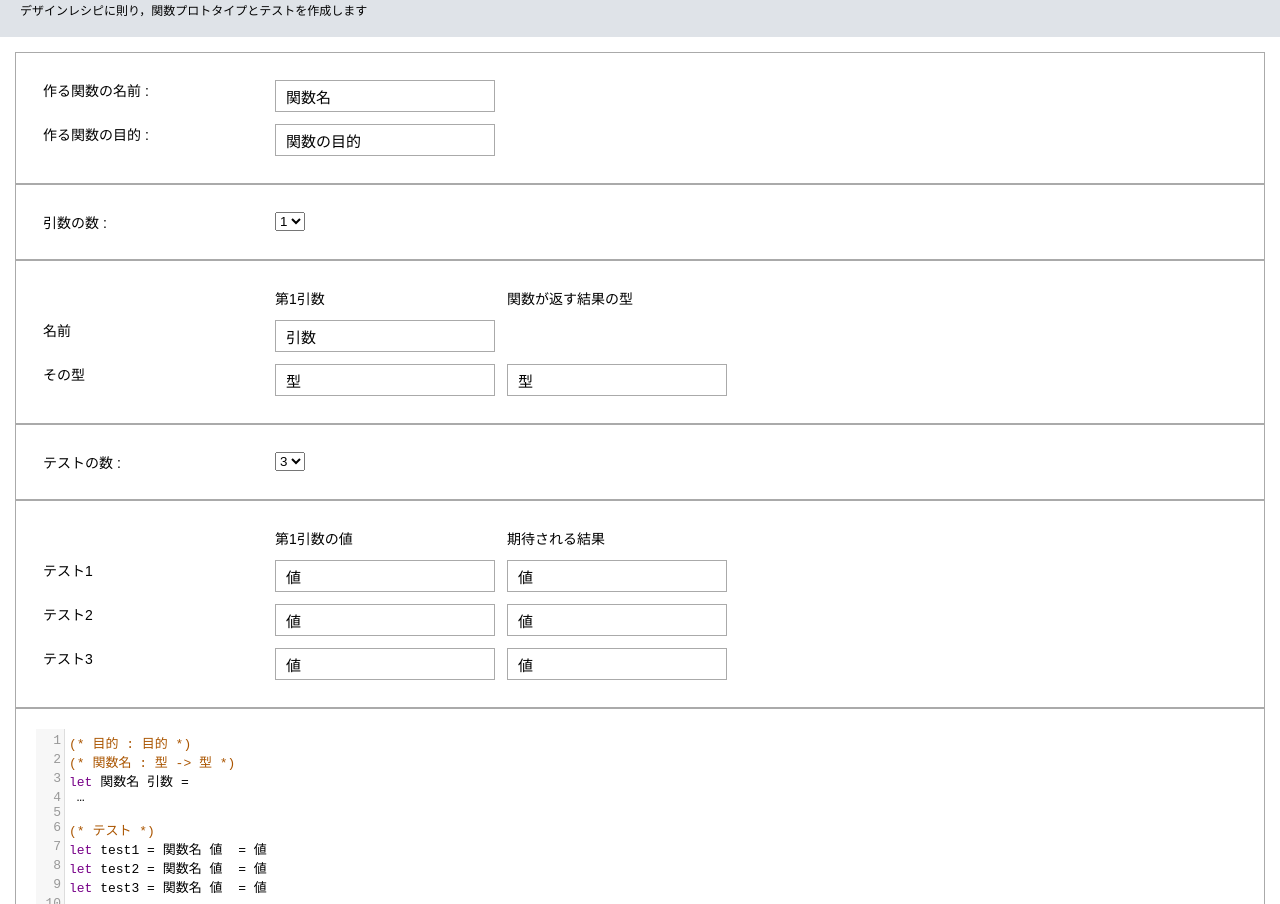
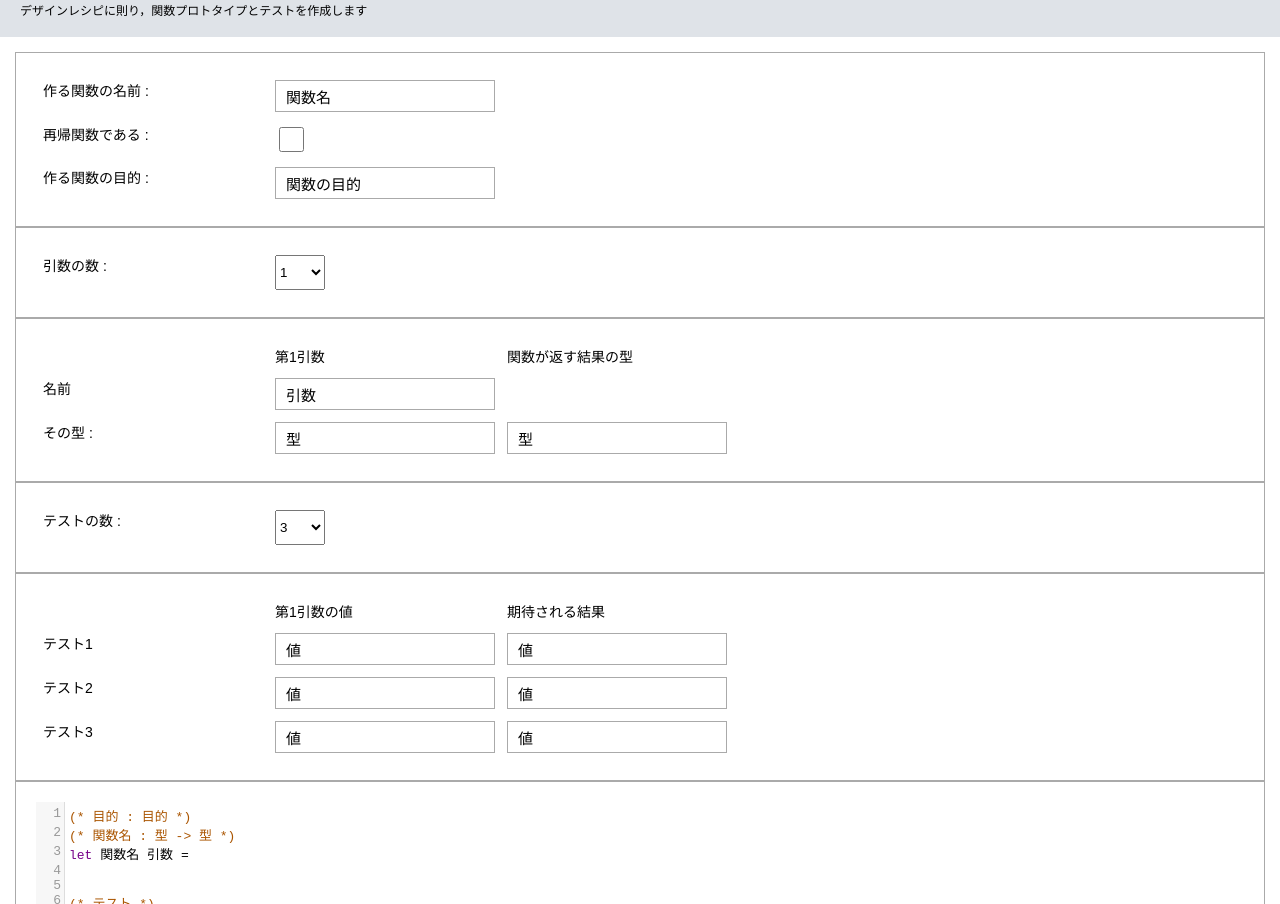
Before and after one commit to akimacho/design_recipe, a plain HTML site: page index.html in a window 1280 px wide. Shown: the part 48-952 px from the top of the page. Drawn offline with nearby package versions, Linux system fonts and the light colour scheme.

Commit message:
checkbox add

```diff
--- a/index.html
+++ b/index.html
@@ -42,6 +42,10 @@
     <tr>
         <td>作る関数の名前 : </td>
         <td><input type="text" id="name_of_func" class="ec" value="関数名"></td>
+    </tr>
+    <tr>
+        <td>再帰関数である : </td>
+        <td><input type="checkbox" class="ec" id="rec"></td>
     </tr>
     <tr>
         <td>作る関数の目的 : </td>
--- a/source.js
+++ b/source.js
@@ -10,6 +10,7 @@ $(function() {
     var info = {
         func_name       : "関数名",// 関数名
         func_obj        : "目的",// 目的
+        func_rec        : false,// 再帰関数かどうかのチェックボックスの状態
         param_num       : 1,// 引数の数
         param_name      : ["引数"],// 関数の引数の名前
         param_type_name : ["型", "型"],// 関数の引数の型名
@@ -37,6 +38,7 @@ $(function() {
     var $container      = $('.content');// コンテンツ
     var $func_name      = $container.find('#name_of_func');// 関数名
     var $func_obj       = $container.find('#obj_of_func');// 関数の目的
+    var $func_rec       = $container.find('#rec');
     var $p_num          = $container.find('#num_of_params');// 引数の数
     var $p_item         = $container.find('#list_of_params');// 引数の項目
     var $p_name         = $container.find('#name_of_params');// 引数の名前
@@ -72,7 +74,7 @@ $(function() {
     /* - 引数の型のフォームを作成する - */
     /* n : 型の名前のフォームの個数 */
     function createTypeNameParams(n) {
-        $p_type.append("<td>その型</td>");
+        $p_type.append("<td>その型 : </td>");
         for (var i = 0; i <= n; i++) {
             // class名 : p_type_in
             $p_type.append("<td><input type=\"text\" class=\"p_type_in\" value=\"型\"></td>");
@@ -135,6 +137,17 @@ $(function() {
         return temp_str;
     }
 
+    /* - 再帰関数ならば文字列"rec"を返す - */
+    /* obj : infoオブジェクト */
+    function createRecFunc(obj) {
+        if (obj.func_rec) {
+            return "rec ";
+        }
+        else {
+            return "";
+        }
+    }
+
     /* - テストケースの文を作成する - */
     /* obj : info */
     function createTestCaseStr(obj) {
@@ -166,9 +179,9 @@ $(function() {
             "(* 目的 : " + obj.func_obj + " *)" + "\n" + // 関数の目的
             "(* " + obj.func_name + " : " + // 関数の名前
             createParamTypeNameStr(obj.param_type_name) + " *)" + "\n" + // 関数の型
-            "let " + obj.func_name + " " + // 関数の定義
+            "let " + createRecFunc(obj) + obj.func_name + " " + // 関数の定義
             createParamNameStr(obj.param_name) + " = \n" +// 関数の引数
-            " … " + "\n\n" + // 空白&改行
+            "\n\n" + // 空白&改行
             "(* テスト *)" + "\n" +
             createTestCaseStr(obj) + "\n";// テストケース
         myCM.setValue(temp);
@@ -253,10 +266,24 @@ $(function() {
         }
     });
 
+    // 再帰関数かどうかのチェックボックスがクリックされたら，
+    // info.func_rec をtrueにする
+    $func_rec.click(function() {
+        if ($(this).prop('checked')) {
+            info.func_rec = true;
+        }
+        else {
+            info.func_rec = false;
+        }
+    });
+
     // ecのDOMに変更があったら，
     $('.ec').on('change', function() {
         setCodeArea(info);
     });
 
+    $('.ec').on('click', function() {
+        setCodeArea(info);
+    });
 
 });
--- a/style.css
+++ b/style.css
@@ -31,6 +31,7 @@ body {
 	font-size: 12px;
 	line-height: 1;
 }
+
 
 /* コンテンツ */
 .content {
@@ -73,8 +74,18 @@ body {
 	box-sizing: border-box;
 }
 
+.content input[type="checkbox"] {
+    width: 25px;
+    height: 25px;
+}
+
 .content textarea {
     height: 80px;
+}
+
+.content select {
+    height: 35px;
+    width: 50px;
 }
 
 .content th, td	{
@@ -83,6 +94,7 @@ body {
 	text-align: left;
 	vertical-align: top;
 }
+
 
 /* .contentより小さいまとまり */
 .entry {
```
